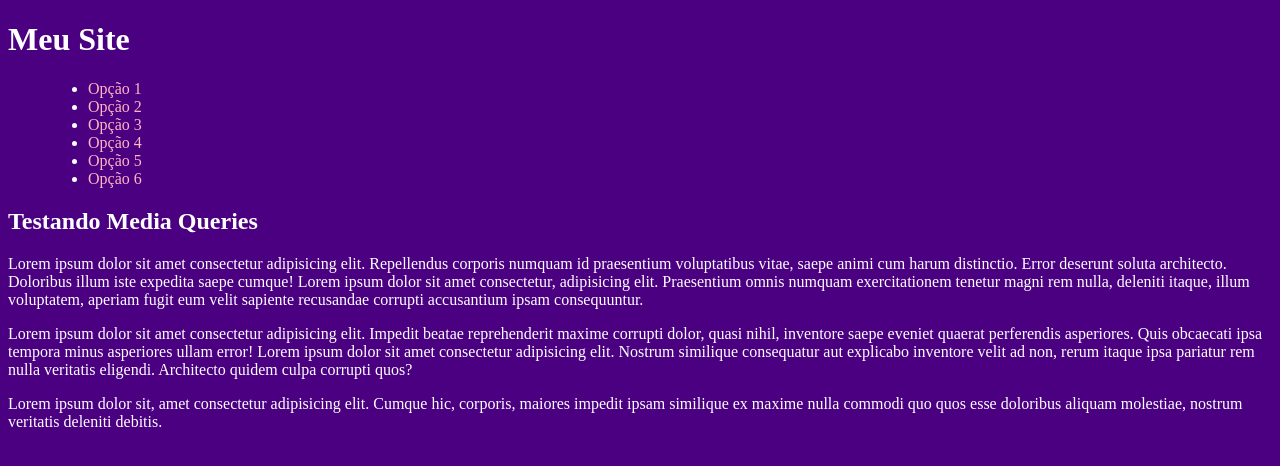
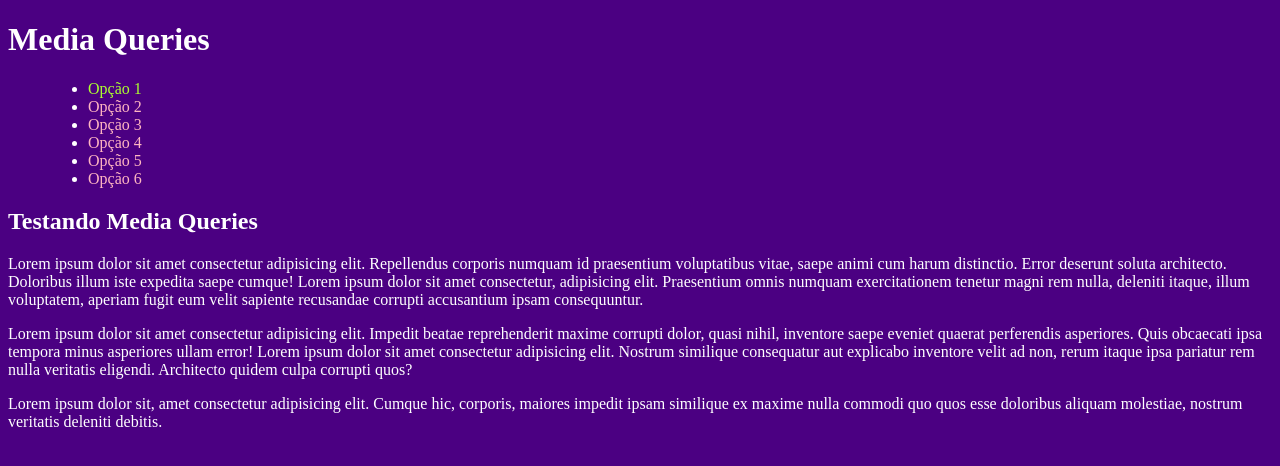
Before and after one commit to leoco3030/html-css, a plain HTML site: page exercicios/ex026/mq005/index.html in a window 1280 px wide. In both pictures the pointer is over the link "Opção 1". Drawn offline with Linux system fonts and the light colour scheme.

Commit message:
atualizei mq005

```diff
--- a/exercicios/ex026/mq005/estilos/style.css
+++ b/exercicios/ex026/mq005/estilos/style.css
@@ -7,3 +7,7 @@
     color: lightpink;
     text-decoration: none;
 }
+
+a:hover {
+    color: greenyellow;
+}
--- a/exercicios/ex026/mq005/index.html
+++ b/exercicios/ex026/mq005/index.html
@@ -8,7 +8,7 @@
 </head>
 <body>
     <header>
-        <h1>Meu Site</h1>
+        <h1>Media Queries</h1>
         <menu>
             <ul>
                 <li><a href="#">Opção 1</a></li>
```
